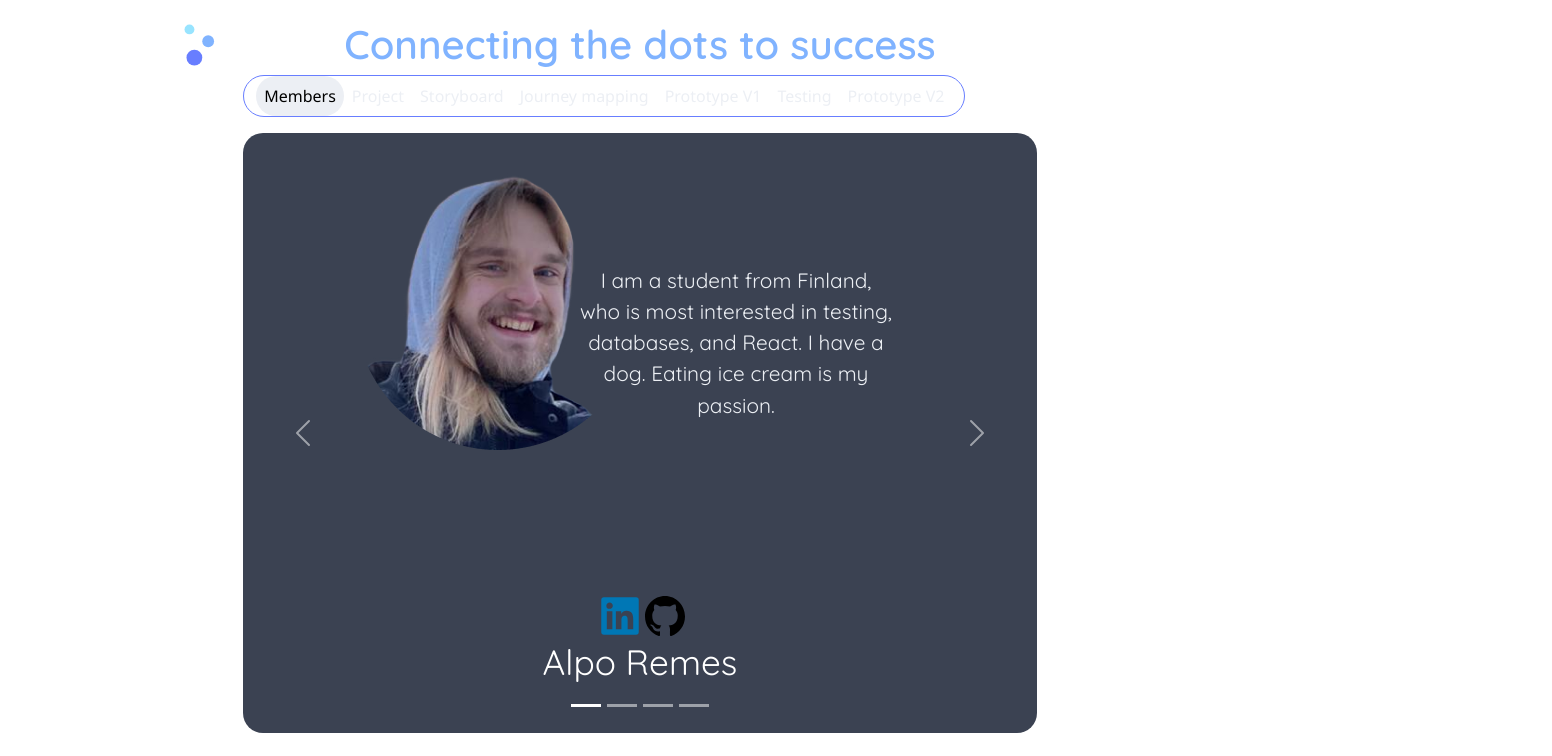
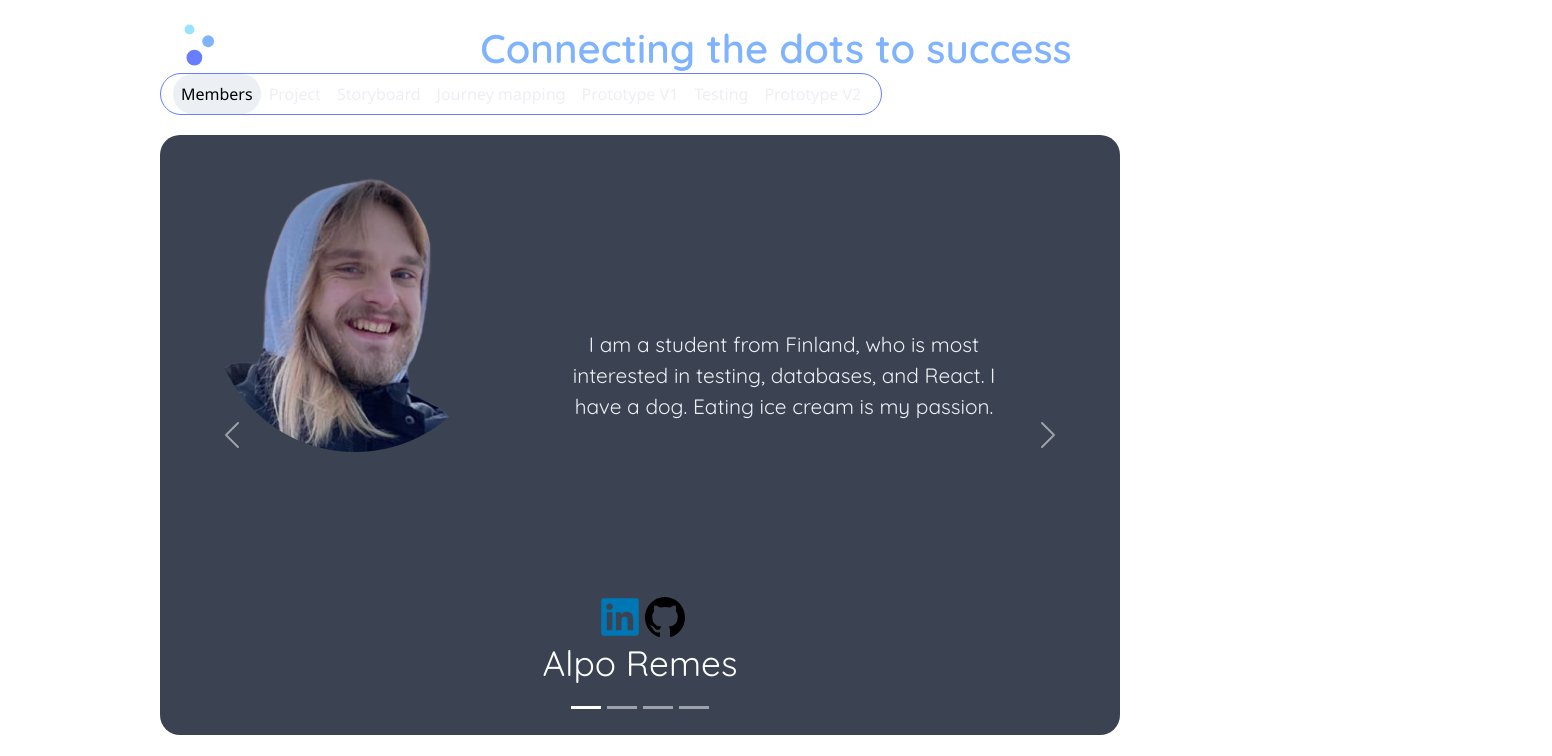
Before and after one commit to YB-BigSwan/creative-dots-team-portfolio, a React (Vite) app: page /creative-dots-team-portfolio/members in a window 1280 px wide. Shown: the top 756 px of the page, 1552 px wide, since content can reach past the window. Built offline with nearby package versions, Linux system fonts and the light colour scheme.

Commit message:
some styling changes, nothing major

```diff
--- a/src/App.css
+++ b/src/App.css
@@ -21,7 +21,7 @@ body {
 .navbarWide {
   width: fit-content;
   height: fit-content;
-  margin-bottom: 1vh;
+  margin-bottom: 0.7rem;
   border: 1px solid var(--accentDark);
   border-radius: 50px;
   background-color: transparent;
@@ -34,24 +34,20 @@ body {
 
 .navbar .nav-link {
   color: var(--basicLight);
+  border-radius: 50px;
 }
 
 .navbarWide .dropdown-nav .nav-link {
   color: var(--accentDark);
-  font-size: 1.5em;
+  font-size: 1.5rem;
   font-family: "Quicksand", sans-serif;
 }
 
 .navbar .nav-link:hover {
   color: var(--basicDark);
-  background-image: linear-gradient(
-    -45deg,
-    var(--accentLightest),
-    var(--accentLight),
-    var(--accentMedium),
-    var(--accentDark)
-  );
+  background-color: var(--accentLight);
   border-radius: 50px;
+  transition: 0.5s ease-in-out;
 }
 
 .navbar .active {
@@ -76,9 +72,9 @@ header {
   position: absolute;
   top: 0;
   left: 0;
-  width: 100vw;
-  height: 9vh;
-  padding-top: 2.5vh;
+  width: 97rem;
+  height: 9rem;
+  padding-top: 1.5rem;
   text-align: center;
   color: var(--accentMedium);
 }
@@ -103,12 +99,12 @@ header {
 }
 
 .carousel_container {
-  width: 50vw;
-  height: 80vh;
+  width: 50rem;
+  height: 80rem;
 }
 
 .carousel-inner {
-  width: 50vw;
+  width: 60rem;
   margin: 0 auto;
 }
 
@@ -118,16 +114,16 @@ header {
 }
 
 .memberDescription {
-  width: 26vw;
+  width: 28rem;
   color: var(--basicLight);
   padding: 10px;
-  margin-left: 12vw;
-  margin-bottom: 20vh;
+  margin-left: 16rem;
+  margin-bottom: 10rem;
   font-size: 1.3rem;
 }
 
 .projectDescription {
-  margin-bottom: 9vh;
+  margin-bottom: 9rem;
   color: var(--basicLight);
   font-weight: 600;
 }
@@ -141,6 +137,10 @@ header {
   margin: auto;
 }
 
+iframe {
+  border-radius: 20px;
+}
+
 /* Phone styles */
 @media only screen and (max-width: 767px) {
   #root {
@@ -148,7 +148,7 @@ header {
   }
 
   .tagline {
-    margin-top: 8vh;
+    margin-top: 8rem;
     font-size: 1rem;
   }
 
@@ -164,13 +164,13 @@ header {
     visibility: visible;
     align-items: center;
     margin: auto;
-    width: 80vw;
+    width: 80rem;
     border-radius: 50px;
   }
 
   .dropdown-nav .nav-link {
     padding: 5px;
-    color: var(--basicDark);
+    color: var(--accentDark);
   }
 
   .projectDescription,
@@ -182,7 +182,7 @@ header {
   }
 
   .carousel_container {
-    width: 40vw;
+    width: 40rem;
     height: fit-content;
   }
 
```
